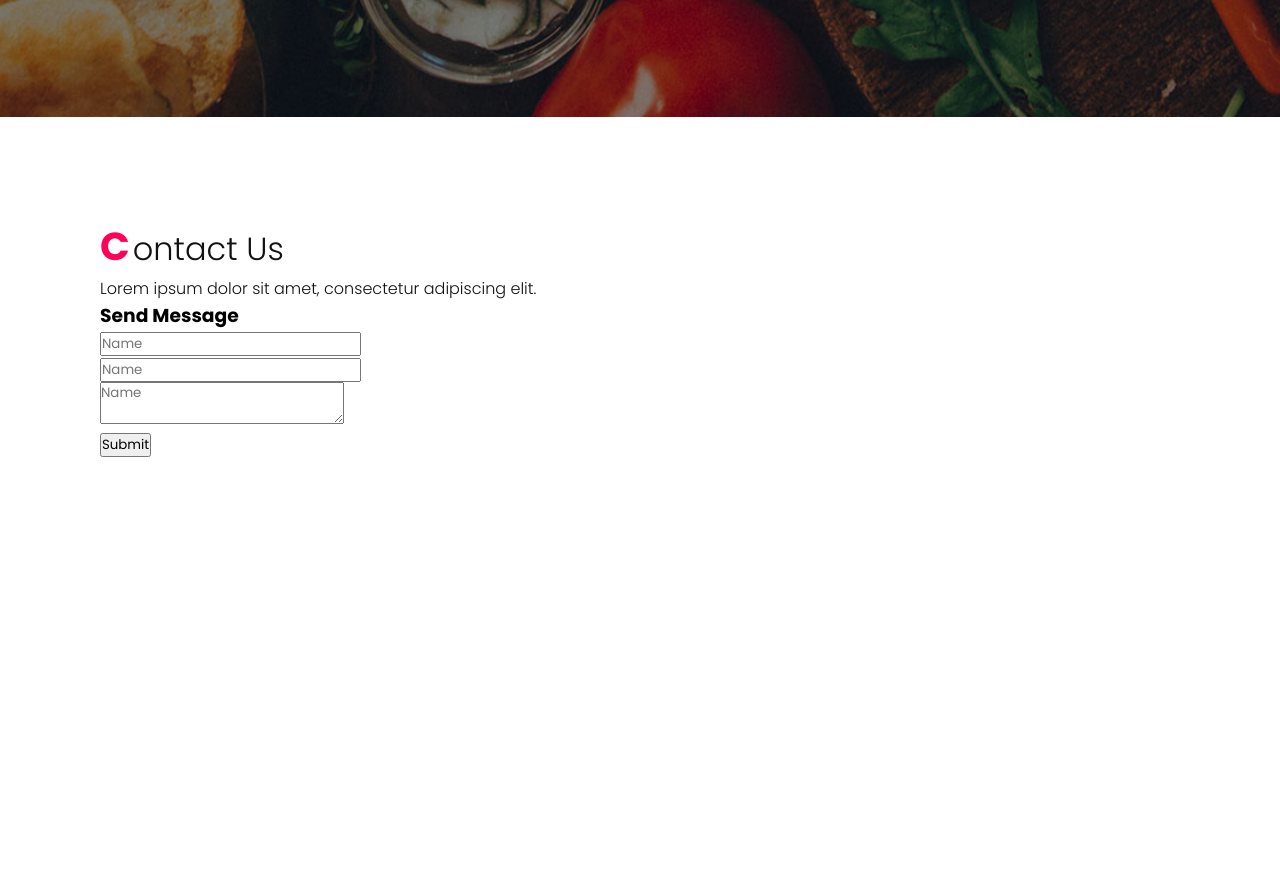
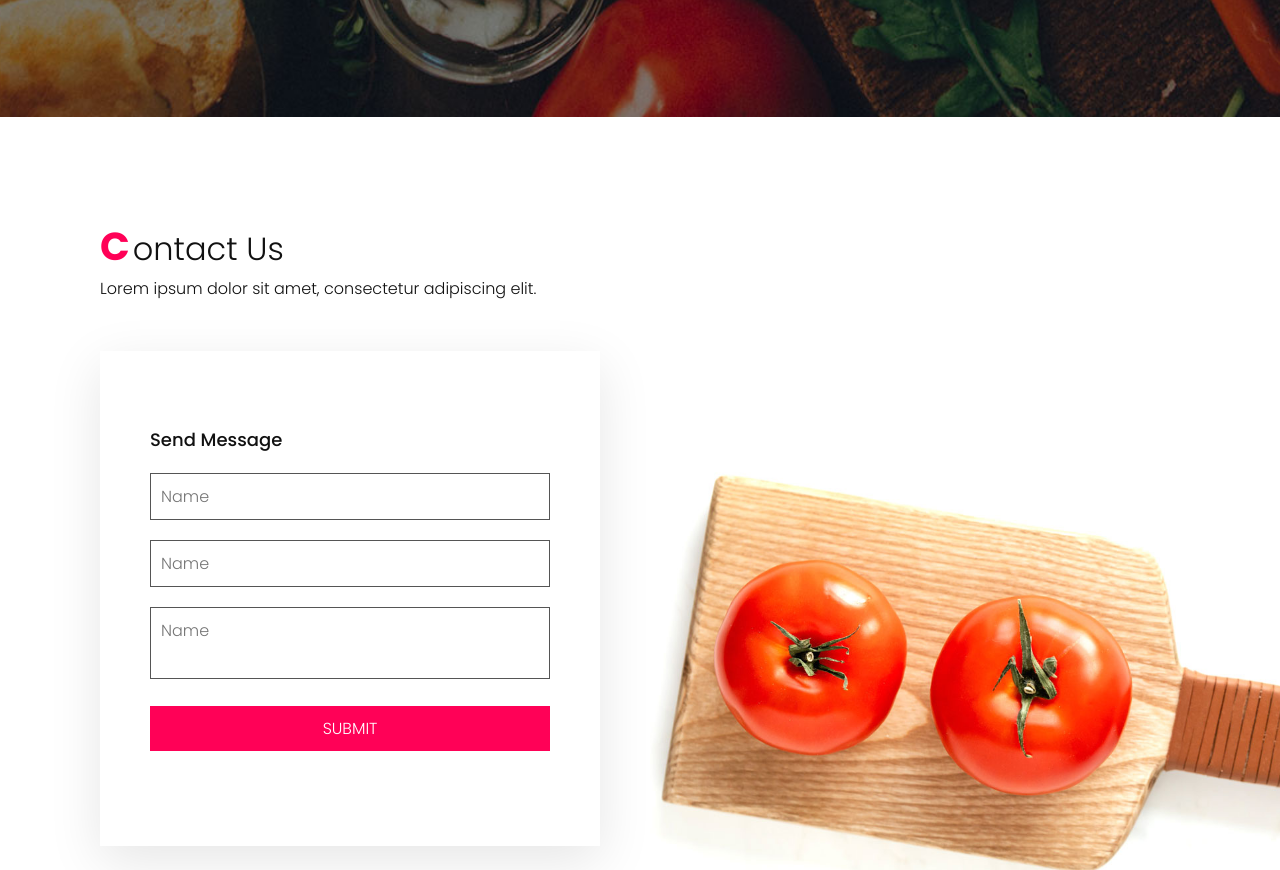
Before and after one commit to Luke0195/Front-endMaster, a plain HTML site: page project04/index.html in a window 1280 px wide. Shown: the part 5389-6259 px from the top of the page. Before the commit the page ends 5946 px from the top, so only its background shows below. Drawn offline with Linux system fonts and the light colour scheme.

Commit message:
feat: add contact area

```diff
--- a/project04/assets/css/styles.scss
+++ b/project04/assets/css/styles.scss
@@ -475,3 +475,58 @@ section{
     font-weight: 600;
   }
 }
+
+.contact{
+    background: url('../images/bg3.jpg');
+    background-size:cover;
+    background-position: center;
+
+  .contactForm{
+    padding: 75px 50px;
+    background:#fff;
+    box-shadow: 0 15px 50px rgba(0,0,0,0.1);
+    max-width: 500px;
+    margin-top:50px;
+  }
+
+  .contactForm h3{
+    color:#111;
+    font-size: 1.8rem;
+    margin-bottom: 20px;
+    font-weight: 500;
+
+  }
+
+  .contactForm .inputBox{
+    position:relative;
+    width: 100%;
+    margin-bottom: 20px;
+  }
+
+  .contactForm .inputBox input,
+  .contactForm .inputBox textarea{
+      width: 100%;
+      border: 1px solid #555;
+      padding:10px;
+      color:#111;
+      outline: 0;
+      font-size: 16px;
+      font-weight: 300;
+      resize: none;
+  }
+  .contactForm .inputBox input[type="submit"]{
+    font-size: 1.6rem;
+    color:#fff;
+    background:#ff0157;
+    display: inline-block;
+    text-transform: uppercase;
+    text-decoration: none;
+    border: 0;
+    cursor: pointer;
+    transition: background 0.8s ease-out;
+
+    &:hover{
+      background:#d80048;
+    }
+  }
+}
--- a/project04/index.html
+++ b/project04/index.html
@@ -234,6 +234,11 @@
 
       </div><!--Contact-->
     </section><!--contact-->
+
+    <footer>
+      <div class="text">
+      </div><!--text-->
+    </footer>
     <script src="assets/js/script.js"></script>
 </body>
 </html>
```
Also changed, not shown: project04/assets/css/styles.css, 1 other file.
